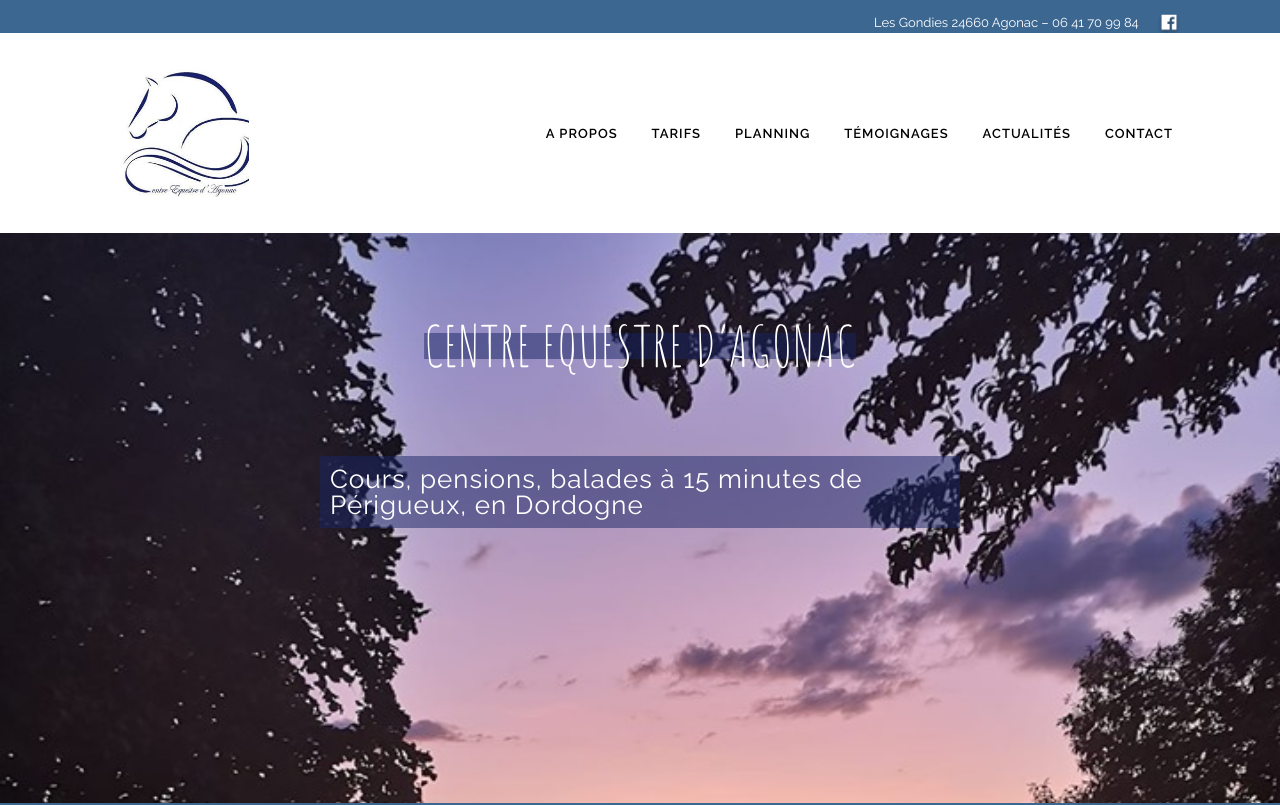
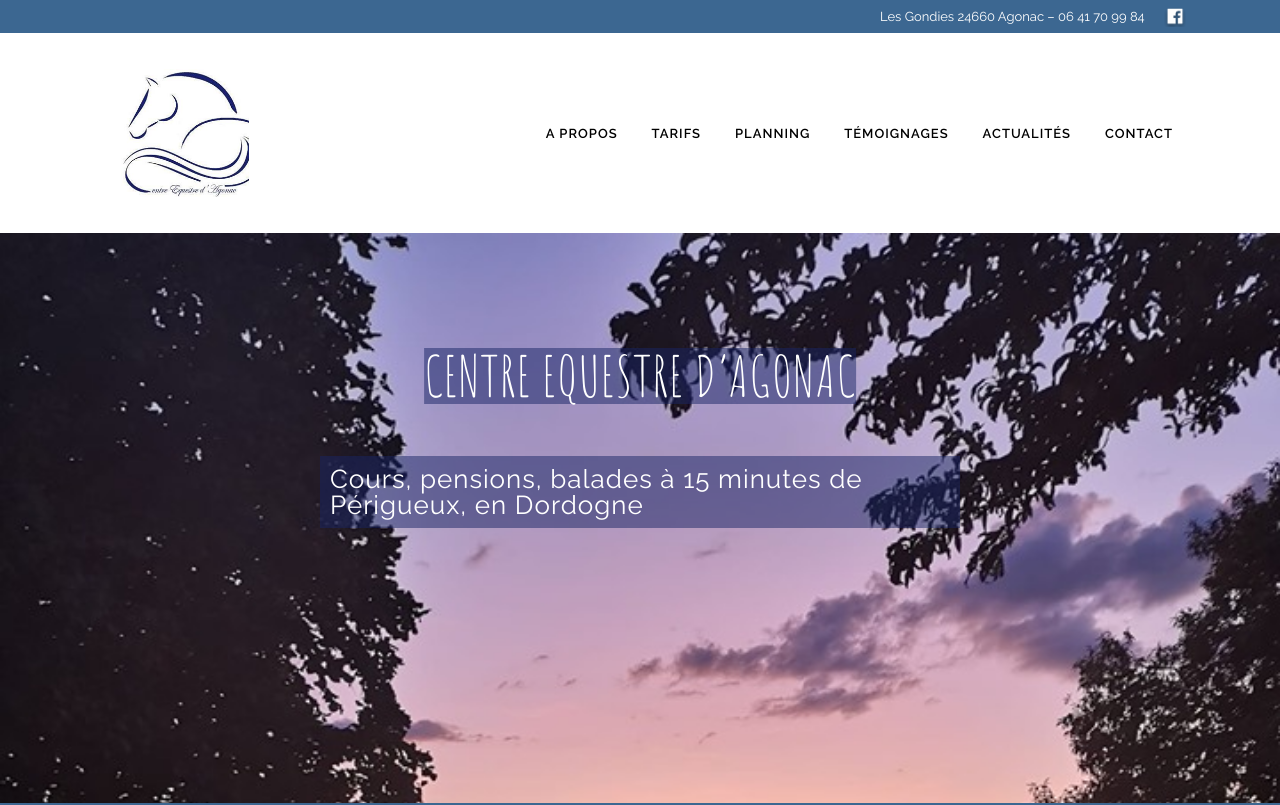
Before and after one commit to PoliGanina/centre_equestre, a website: page src/index.html in a window 1280 px wide. Shown: the top 805 px of the page. Drawn offline with nearby package versions, Linux system fonts and the light colour scheme; files that its build step writes are made by us from their sources; files whose address does not match are found by name.

Commit message:
desktop done

```diff
--- a/src/index.html
+++ b/src/index.html
@@ -361,7 +361,6 @@
             <a href="#" class="droits__legal">Mentions légales</a>
             <a href="#" class="droits__donnee">Protection des données</a>
             <a href="#" class="droits__cookies">Gestion des cookies</a>
-             |  | Gestion des cookies
         </div>
 
     </section>
--- a/src/js/script.js
+++ b/src/js/script.js
@@ -2,7 +2,9 @@
 
 const menu = document.querySelector('.header__menu'),
       logo = document.querySelector('.header__logo'),
-      galleryItems = document.querySelectorAll('.gallery__item');
+      galleryItems = document.querySelectorAll('.gallery__item'),
+      footer = document.querySelector('.droits'),
+      previous = document.querySelector('.contacts');
 
 
 $(window).scroll(function () {
@@ -41,20 +43,8 @@ window.addEventListener('scroll', () => {
             menu.classList.remove('header__menu-hidden');
             logo.classList.remove('header__logo-short');
     }
+});
 
-    // if (window.scrollY > 300 && window.scrollY < 700) {
-    //     menu.classList.add('header__menu-hidden');
-    //     menu.classList.remove('header__menu-short');
-    // } else if (window.scrollY >= 700) {
-    //     menu.classList.add('header__menu-short');
-    //     logo.classList.add('header__logo-short');
-    //     menu.classList.remove('header__menu-hidden');
-    // } else {
-    //     menu.classList.remove('header__menu-short');
-    //     menu.classList.remove('header__menu-hidden');
-    //     logo.classList.remove('header__logo-short');
-    // }
-});
 
 galleryItems.forEach(itemEl => {
     const [galeryImg, modalOpenBtn] = itemEl.children;
@@ -71,12 +61,16 @@ galleryItems.forEach(itemEl => {
     });
 });
 
-// gallery.mouseover = function (event) {
-//     let target = event.target;
-//     target.style.filter = 'brightness (40%)';
-// };
-
-// gallery.mouseout = function (event) {
-//     let target = event.target;
-//     target.style.filter = '';
-// };
+function onEntry(entry) {
+    entry.forEach(change => {
+      if (change.isIntersecting) {
+        change.target.classList.add('droits_show');
+      }
+    });
+  }
+  let options = { threshold: [0.5] };
+  let observer = new IntersectionObserver(onEntry, options);
+  let elements = document.querySelectorAll('.element-animation');
+  for (let elm of elements) {
+    observer.observe(elm);
+  }
--- a/src/sass/base/_general.scss
+++ b/src/sass/base/_general.scss
@@ -1,4 +1,5 @@
 * {
+    position: relative;
     font-family: 'Raleway',sans-serif;
     font-size: 14px;
     line-height: 26px;
--- a/src/sass/blocks/_about.scss
+++ b/src/sass/blocks/_about.scss
@@ -16,10 +16,10 @@
         width: 700px;
         display: block;
         color: #fff;
-        font-size: 19px;
         line-height: 1.375em;
         p {
             margin: 0;
+            font-size: 19px;
         }
     }
 
--- a/src/sass/blocks/_actus.scss
+++ b/src/sass/blocks/_actus.scss
@@ -1,5 +1,7 @@
 .actus {
+    z-index: 4;
     padding: 80px 0 30px 0;
+    background-color:#FFF;
     &__feed {
         padding-top: 20px;
         display: flex;
--- a/src/sass/blocks/_contacts.scss
+++ b/src/sass/blocks/_contacts.scss
@@ -1,5 +1,9 @@
 .contacts {
+    z-index: 4;
+    transform: scaleZ(100px);
     padding: 80px 0 30px 0;
+    margin-bottom: 388px;
+    background-color:#fff;
     &__list {
         background-color: rgb(60, 102, 145, 0.7);
         height: 230px;
--- a/src/sass/blocks/_droits.scss
+++ b/src/sass/blocks/_droits.scss
@@ -1,13 +1,89 @@
 .droits {
-    padding: 15px;
-    height: calc(100vh);
-    background-color: #000;
-    background-attachment: fixed;
-    // background-repeat: no-repeat;
-    // background-size: cover;
+    z-index: -1;
+    transform:scaleZ(-300);
+    position: fixed;
+    bottom: 0;
+    left: 0;
+    width: 100%;
+    padding: 72px 0 52px 0;
+    background-color: #303030;
+    // &_show {
+    //     bottom: 0;
+    //     transition: bottom 0.5s;
+    // }
     &__logo {
         display: block;
         margin: 0 auto;
+        margin-bottom: 27px;
+        height: 200px;
+        width: 200px;
+        img {
+            width: 100%;
+        }
 
     }
+    &__list {
+        display: flex;
+        color: #818181;
+        line-height: 14px;
+        justify-content: center;
+        align-items: center;
+    }
+    &__copyright {
+        display: block;
+        padding: 0 5px;
+        line-height: 14px;
+    }
+    &__legal {
+        display: block;
+        padding: 0 5px;
+        color: #818181;
+        text-decoration: underline;
+        line-height: 14px;
+        &:hover {
+            color:#fff;
+        }
+
+    }
+    &__donnee {
+        position: relative;
+        display: block;
+        padding: 0 5px;
+        color: #818181;
+        text-decoration: underline;
+        line-height: 14px;
+        &::before {
+            content: '';
+            height: 14px;
+            width: 1px;
+            background-color:#818181;
+            position: absolute;
+            left: 0;
+            top: 0;
+        }
+        &:hover {
+            color:#fff;
+        }
+    }
+    &__cookies {
+        position: relative;
+        display: block;
+        padding: 0 5px;
+        color: #818181;
+        text-decoration: underline;
+        line-height: 14px;
+        &::before {
+            content: '';
+            height: 14px;
+            width: 1px;
+            background-color:#818181;
+            position: absolute;
+            left: 0;
+            top: 0;
+        }
+        &:hover {
+            color:#fff;
+        }
+    }
+
 }
--- a/src/sass/blocks/_gallery.scss
+++ b/src/sass/blocks/_gallery.scss
@@ -1,4 +1,6 @@
 .gallery {
+    z-index: 4;
+    background-color: #FFF;
     padding: 80px 0 0 0;
     min-height: fit-content;
     &__grid {
--- a/src/sass/blocks/_header.scss
+++ b/src/sass/blocks/_header.scss
@@ -1,11 +1,12 @@
 .header {
+    z-index: 4;
     position: relative;
     &__bluebg {
         background-color: $main-color;
     }
     &__contacts {
         height: 33px;
-        padding: 9px;
+        padding: 3px;
         color: #fff;
         font-family: 'Raleway', sans-serif;
         font-size: 13px;
@@ -100,6 +101,7 @@
         width: fit-content;
         font-family: 'Amatic SC', sans-serif;
         font-size: 56px;
+        line-height: 56px;
         letter-spacing: 1px;
         color:#fff;
         background-color: rgba(25, 36, 101, 0.5)
--- a/src/sass/blocks/_horaire.scss
+++ b/src/sass/blocks/_horaire.scss
@@ -1,4 +1,6 @@
 .horaire {
+    z-index: 4;
     min-height: 485px;
     padding: 80px 0 30px 0;
+    background-color:#FFF;
 }
--- a/src/sass/blocks/_pension.scss
+++ b/src/sass/blocks/_pension.scss
@@ -1,4 +1,5 @@
 .pension {
+    z-index: 4;
     background-color: $main-color;
     min-height: 485px;
     padding: 80px 0 30px 0;
--- a/src/sass/blocks/_tarifs.scss
+++ b/src/sass/blocks/_tarifs.scss
@@ -1,4 +1,6 @@
 .tarifs {
+    z-index: 4;
+    background-color:#FFF;
     padding: 80px 0 30px 0;
     &__grid {
         padding-top: 20px;
--- a/src/sass/blocks/_title.scss
+++ b/src/sass/blocks/_title.scss
@@ -3,6 +3,8 @@
     color: $main-color;
     font-family: 'Amatic SC', sans-serif;
     font-size: 35px;
+    font-weight: 600;
+    line-height: 1.3846em;
     letter-spacing: 1px;
     text-align: center;
     margin: 0;
```
Also changed, not shown: dist/css/style.min.css, dist/index.html, dist/js/script.js.
